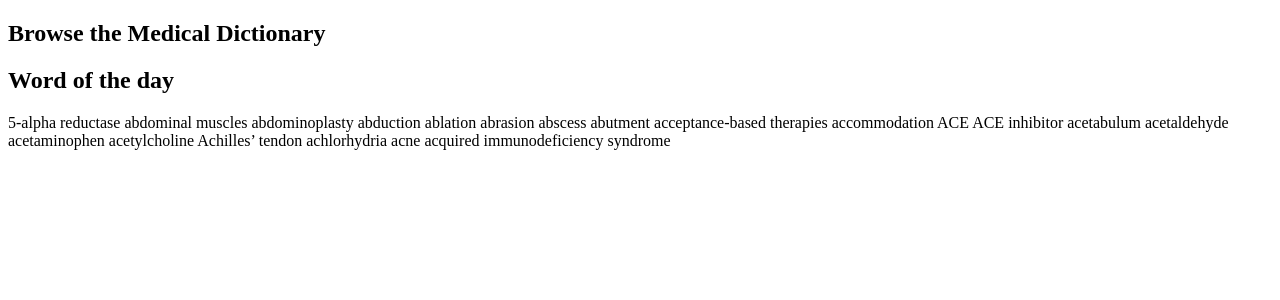
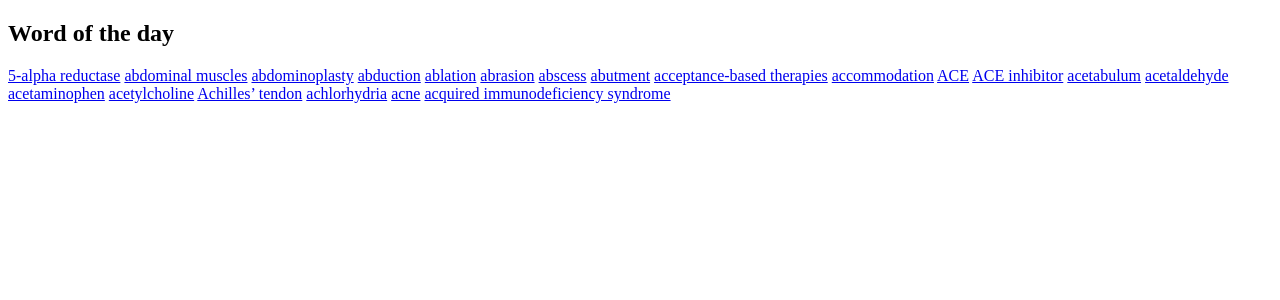
Before and after one commit to yui-nagamatsu/medterm-dictionary, a Django app: template app/src/backend/templates/backend/index.html in a window 1280 px wide. Shown: the top 300 px of the page. Run offline with Django 3.2, Linux system fonts and the light colour scheme; the template is opened without the code that fills it: values that come from a table or form of the project are taken from there, others are empty; data comes from the database, SQL or seed files in the repository; parts of the project's set-up code (start-up, migrations or seed data) failed here and were passed over; some libraries are stand-ins or nearby versions.

```diff
--- a/app/src/backend/templates/backend/index.html
+++ b/app/src/backend/templates/backend/index.html
@@ -8,11 +8,9 @@
 </head>
 
 <body>
-
-    <h2>Browse the Medical Dictionary</h2>
     <h2>Word of the day</h2>
     {% for term in word_of_the_day %}
-        {{ term }}
+        <a href="{% url 'backend:detail' term.pk %}">{{ term }}</a>
     {% endfor %}
 </body>
 
```
